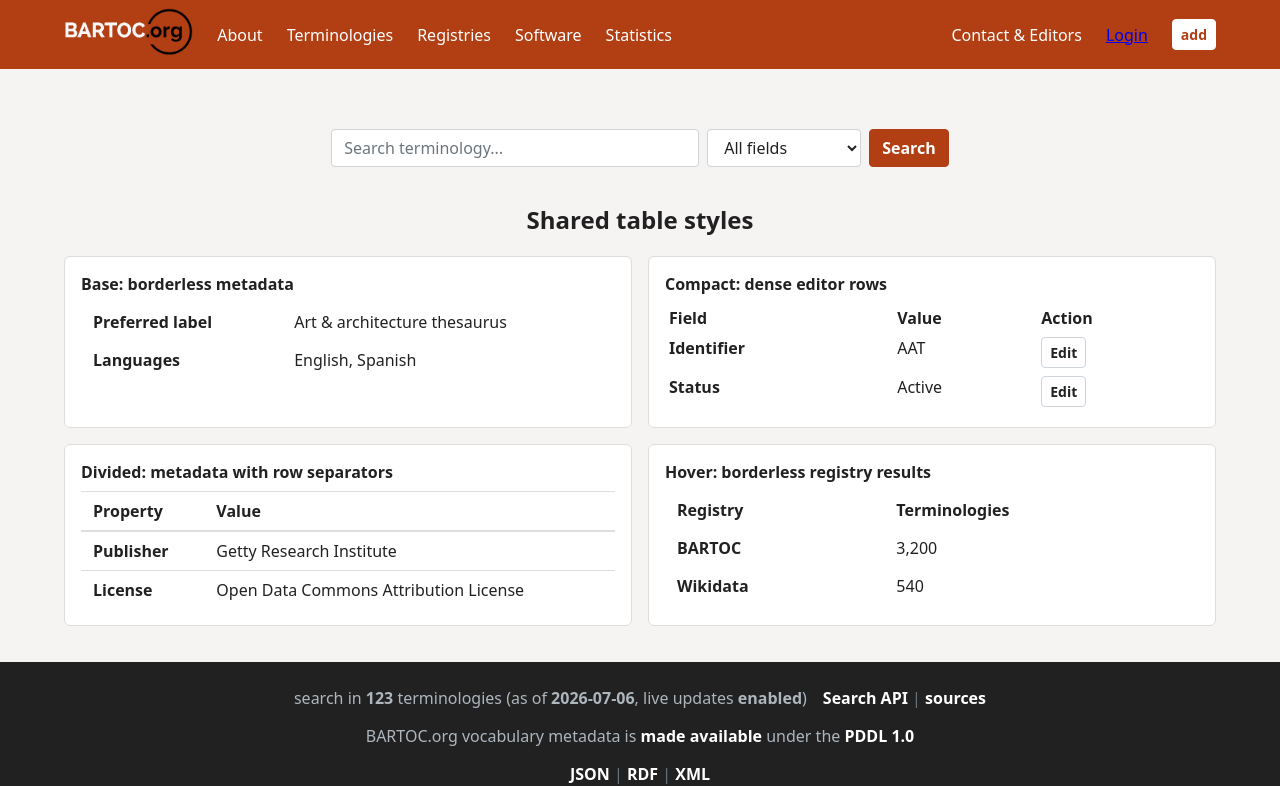
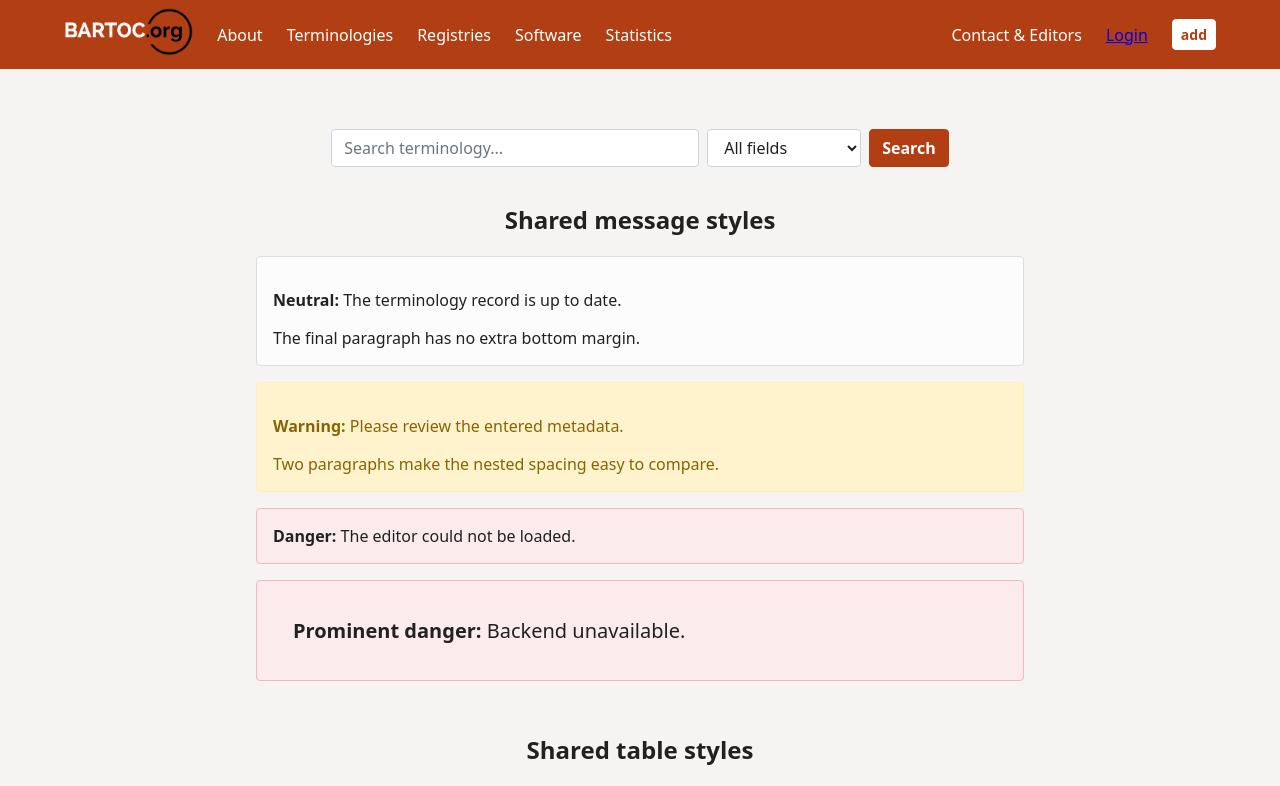
Before and after one commit to gbv/bartoc-components, a Vue app: page / in a window 1280 px wide. Shown: the top 786 px of the page. Built offline with nearby package versions, Linux system fonts and the light colour scheme.

Commit message:
Add panel messages styles

```diff
--- a/dev/App.vue
+++ b/dev/App.vue
@@ -20,6 +20,32 @@
     <main class="app-container demo-main">
       <section class="demo-search">
         <BartocSearchBar />
+      </section>
+
+      <section
+        class="demo-messages"
+        aria-labelledby="demo-messages-title">
+        <h1 id="demo-messages-title">
+          Shared message styles
+        </h1>
+
+        <div class="cc-message">
+          <p><strong>Neutral:</strong> The terminology record is up to date.</p>
+          <p>The final paragraph has no extra bottom margin.</p>
+        </div>
+
+        <div class="cc-message cc-message--warning">
+          <p><strong>Warning:</strong> Please review the entered metadata.</p>
+          <p>Two paragraphs make the nested spacing easy to compare.</p>
+        </div>
+
+        <div class="cc-message cc-message--danger">
+          <strong>Danger:</strong> The editor could not be loaded.
+        </div>
+
+        <div class="cc-message cc-message--danger cc-message--prominent">
+          <strong>Prominent danger:</strong> Backend unavailable.
+        </div>
       </section>
 
       <section
@@ -261,6 +287,15 @@
   text-align: center;
 }
 
+.demo-messages {
+  width: min(100%, 48rem);
+}
+
+.demo-messages h1 {
+  margin-top: 0;
+  text-align: center;
+}
+
 .demo-tables {
   width: 100%;
 }
--- a/src/styles/design-tokens.css
+++ b/src/styles/design-tokens.css
@@ -11,6 +11,9 @@
   --cc-color-accent: #f1ecea;
   --cc-color-danger: #dc3545;
   --cc-color-danger-hover: #bd2130;
+  --cc-color-warning: #856404;
+  --cc-color-warning-surface: #fff3cd;
+  --cc-color-warning-border: #ffeeba;
   --cc-color-text: #212121;
   --cc-color-muted: #6c757d;
   --cc-color-link: #8b2406;
--- a/src/styles/index.css
+++ b/src/styles/index.css
@@ -1,5 +1,6 @@
 @import "./design-tokens.css";
 @import "./layout.css";
+@import "./messages.css";
 @import "./controls.css";
 @import "./tables.css";
 @import "./header.css";
--- /dev/null
+++ b/src/styles/messages.css
@@ -0,0 +1,28 @@
+.cc-message {
+  padding: var(--cc-space-md);
+  margin-bottom: var(--cc-space-md);
+  border: 1px solid var(--cc-border-color);
+  border-radius: var(--cc-radius-sm);
+  background: var(--cc-color-surface-muted);
+  color: var(--cc-color-text);
+}
+
+.cc-message > :last-child {
+  margin-bottom: 0;
+}
+
+.cc-message--warning {
+  border-color: var(--cc-color-warning-border);
+  background: var(--cc-color-warning-surface);
+  color: var(--cc-color-warning);
+}
+
+.cc-message--danger {
+  border-color: var(--cc-color-danger-border);
+  background: var(--cc-color-danger-surface);
+}
+
+.cc-message--prominent {
+  padding: var(--cc-space-xl);
+  font-size: var(--cc-font-size-lg);
+}
```
Also changed, not shown: 2 other files (tests, documents, lock files or other folders).
